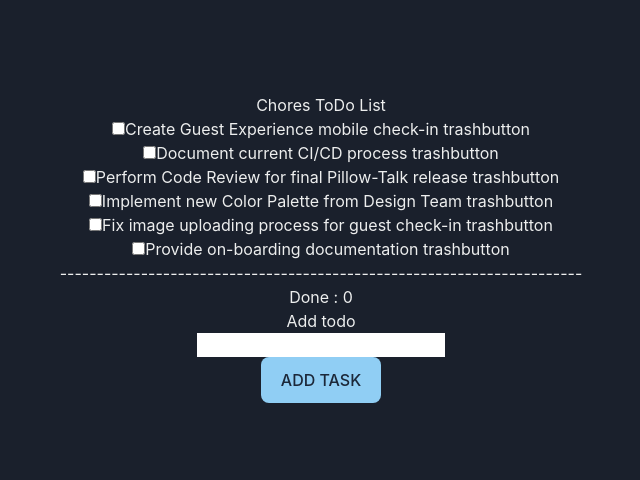
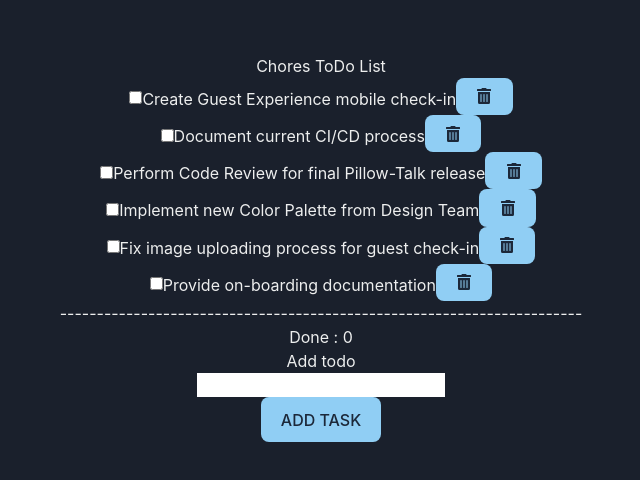
Before and after one commit to sixtycode/fe-exercise-004, a React (Vite) app: page / in a window 1280 px wide. Shown: the part 152-632 px from the top of the page, without its empty margins (319-959 px from the left). Built offline with nearby package versions, Linux system fonts and the light colour scheme.

Commit message:
refactor: proper recyclebin logo

```diff
--- a/src/App.tsx
+++ b/src/App.tsx
@@ -1,3 +1,4 @@
+import { FaTrashAlt } from "react-icons/fa";
 import './App.css'
 
 function App() {
@@ -7,32 +8,38 @@ function App() {
       <div class="flex items-center mb-4">
         <input id="default-checkbox" type="checkbox" value="" class="w-4 h-4 text-blue-600 bg-gray-100 border-gray-300 rounded focus:ring-blue-500 dark:focus:ring-blue-600 dark:ring-offset-gray-800 focus:ring-2 dark:bg-gray-700 dark:border-gray-600">
         </input>
-        <label for="default-checkbox" class="ms-2 text-sm font-medium dark:text-gray-300">Create Guest Experience mobile check-in trashbutton </label>
+        <label for="default-checkbox" class="ms-2 text-sm font-medium dark:text-gray-300">Create Guest Experience mobile check-in</label>
+        <button><FaTrashAlt /></button>
       </div>
       <div class="flex items-center mb-4">
         <input id="default-checkbox" type="checkbox" value="" class="w-4 h-4 text-blue-600 bg-gray-100 border-gray-300 rounded focus:ring-blue-500 dark:focus:ring-blue-600 dark:ring-offset-gray-800 focus:ring-2 dark:bg-gray-700 dark:border-gray-600">
         </input>
-        <label for="default-checkbox" class="ms-2 text-sm font-medium dark:text-gray-300">Document current CI/CD process trashbutton </label>
+        <label for="default-checkbox" class="ms-2 text-sm font-medium dark:text-gray-300">Document current CI/CD process</label>
+        <button><FaTrashAlt /></button>
       </div>
       <div class="flex items-center mb-4">
         <input id="default-checkbox" type="checkbox" value="" class="w-4 h-4 text-blue-600 bg-gray-100 border-gray-300 rounded focus:ring-blue-500 dark:focus:ring-blue-600 dark:ring-offset-gray-800 focus:ring-2 dark:bg-gray-700 dark:border-gray-600">
         </input>
-        <label for="default-checkbox" class="ms-2 text-sm font-medium dark:text-gray-300">Perform Code Review for final Pillow-Talk release trashbutton </label>
+        <label for="default-checkbox" class="ms-2 text-sm font-medium dark:text-gray-300">Perform Code Review for final Pillow-Talk release</label>
+        <button><FaTrashAlt /></button>
       </div>
       <div class="flex items-center mb-4">
         <input id="default-checkbox" type="checkbox" value="" class="w-4 h-4 text-blue-600 bg-gray-100 border-gray-300 rounded focus:ring-blue-500 dark:focus:ring-blue-600 dark:ring-offset-gray-800 focus:ring-2 dark:bg-gray-700 dark:border-gray-600">
         </input>
-        <label for="default-checkbox" class="ms-2 text-sm font-medium dark:text-gray-300">Implement new Color Palette from Design Team trashbutton </label>
+        <label for="default-checkbox" class="ms-2 text-sm font-medium dark:text-gray-300">Implement new Color Palette from Design Team</label>
+        <button><FaTrashAlt /></button>
       </div>
       <div class="flex items-center mb-4">
         <input id="default-checkbox" type="checkbox" value="" class="w-4 h-4 text-blue-600 bg-gray-100 border-gray-300 rounded focus:ring-blue-500 dark:focus:ring-blue-600 dark:ring-offset-gray-800 focus:ring-2 dark:bg-gray-700 dark:border-gray-600">
         </input>
-        <label for="default-checkbox" class="ms-2 text-sm font-medium dark:text-gray-300">Fix image uploading process for guest check-in trashbutton </label>
+        <label for="default-checkbox" class="ms-2 text-sm font-medium dark:text-gray-300">Fix image uploading process for guest check-in</label>
+        <button><FaTrashAlt /></button>
       </div>
       <div class="flex items-center mb-4">
         <input id="default-checkbox" type="checkbox" value="" class="w-4 h-4 text-blue-600 bg-gray-100 border-gray-300 rounded focus:ring-blue-500 dark:focus:ring-blue-600 dark:ring-offset-gray-800 focus:ring-2 dark:bg-gray-700 dark:border-gray-600">
         </input>
-        <label for="default-checkbox" class="ms-2 text-sm font-medium dark:text-gray-300">Provide on-boarding documentation trashbutton </label>
+        <label for="default-checkbox" class="ms-2 text-sm font-medium dark:text-gray-300">Provide on-boarding documentation</label>
+        <button><FaTrashAlt /></button>
       </div>
       <p>-----------------------------------------------------------------------</p>
       <p>Done : 0</p>
```
